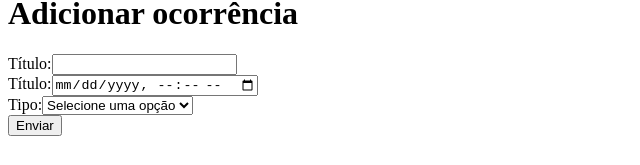
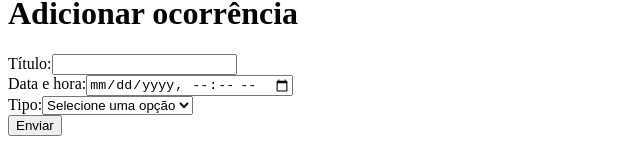
Before and after one commit to Andre-lucs/A, a React (Vite) app in the folder frontend/: page /criar-ocorrencia in a window 1280 px wide. Shown: the part 124-289 px from the top of the page, without its empty margins (0-640 px from the left). Built offline with nearby package versions, Linux system fonts and the light colour scheme.

Commit message:
refactor: criação de componentes de formulário

```diff
--- /dev/null
+++ b/frontend/components/Input.tsx
@@ -0,0 +1,18 @@
+import React from 'react';
+
+type Input = {
+    id: string;
+    type: string;
+    value: string;
+    label: string;
+    handleChange:  (event: React.ChangeEvent<HTMLInputElement>) => void;
+}
+
+export function Input ({id, type, value, label, handleChange}: Input) {
+    return (
+        <div>
+            <label htmlFor={id}>{label}</label>
+            <input type={type} value={value} onChange={handleChange}/>
+        </div>
+    )
+}
--- /dev/null
+++ b/frontend/components/Select.tsx
@@ -0,0 +1,19 @@
+import React from 'react';
+
+type Select = {
+    id: string;
+    value: string;
+    label: string;
+    handleChange:  (event: React.ChangeEvent<HTMLSelectElement>) => void;
+}
+
+export function Select ({id, value, label, handleChange}: Select) {
+    return (
+        <div>
+            <label htmlFor={id}>{label}</label>
+            <select id={id} value={value} onChange={handleChange} >
+                <option value="">Selecione uma opção</option>
+            </select>
+        </div>
+    )
+}
--- a/frontend/src/pages/CreateOccurrence.tsx
+++ b/frontend/src/pages/CreateOccurrence.tsx
@@ -1,22 +1,20 @@
+import {Input} from '../../components/Input'
+import {Select} from '../../components/Select'
+import {useState} from 'react'
+
 export function CreateOccurrence () {
+
+    const [title, setTitle] = useState('')
+    const [dateTime, setDateTime] = useState('');
+    const [type, setType] = useState('');
+
     return (
         <div>
             <h1>Adicionar ocorrência</h1>
             <form>
-                <div>
-                    <label htmlFor="title">Título:</label>
-                    <input type="text" id="title" />
-                </div>
-                <div>
-                    <label htmlFor="title">Título:</label>
-                    <input type="datetime-local" id="title" />
-                </div>
-                <div>
-                    <label htmlFor="type">Tipo:</label>
-                    <select id="type">
-                        <option value="">Selecione uma opção</option>
-                    </select>
-                </div>
+                <Input id='title' label='Título:' type='text' value={title} handleChange={(ev) => setTitle(ev.target.value)} />
+                <Input id='date-time' label='Data e hora:' type='datetime-local' value={dateTime} handleChange={(ev) => setDateTime(ev.target.value)} />
+                <Select id='type' label='Tipo:' value={type} handleChange={(ev) => setType(ev.currentTarget.value)}/>
                 <button>Enviar</button>
             </form>
         </div>
```
